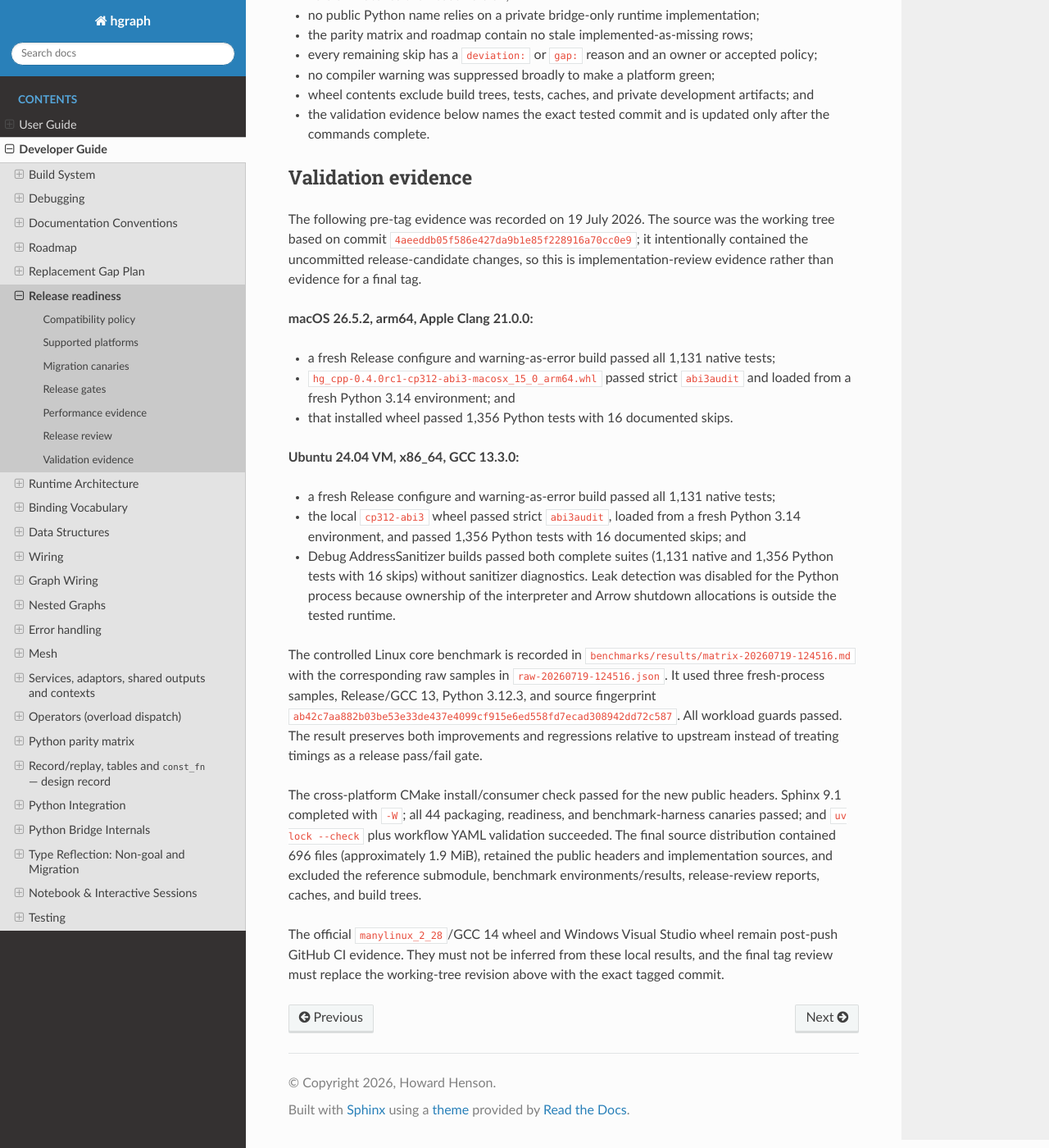
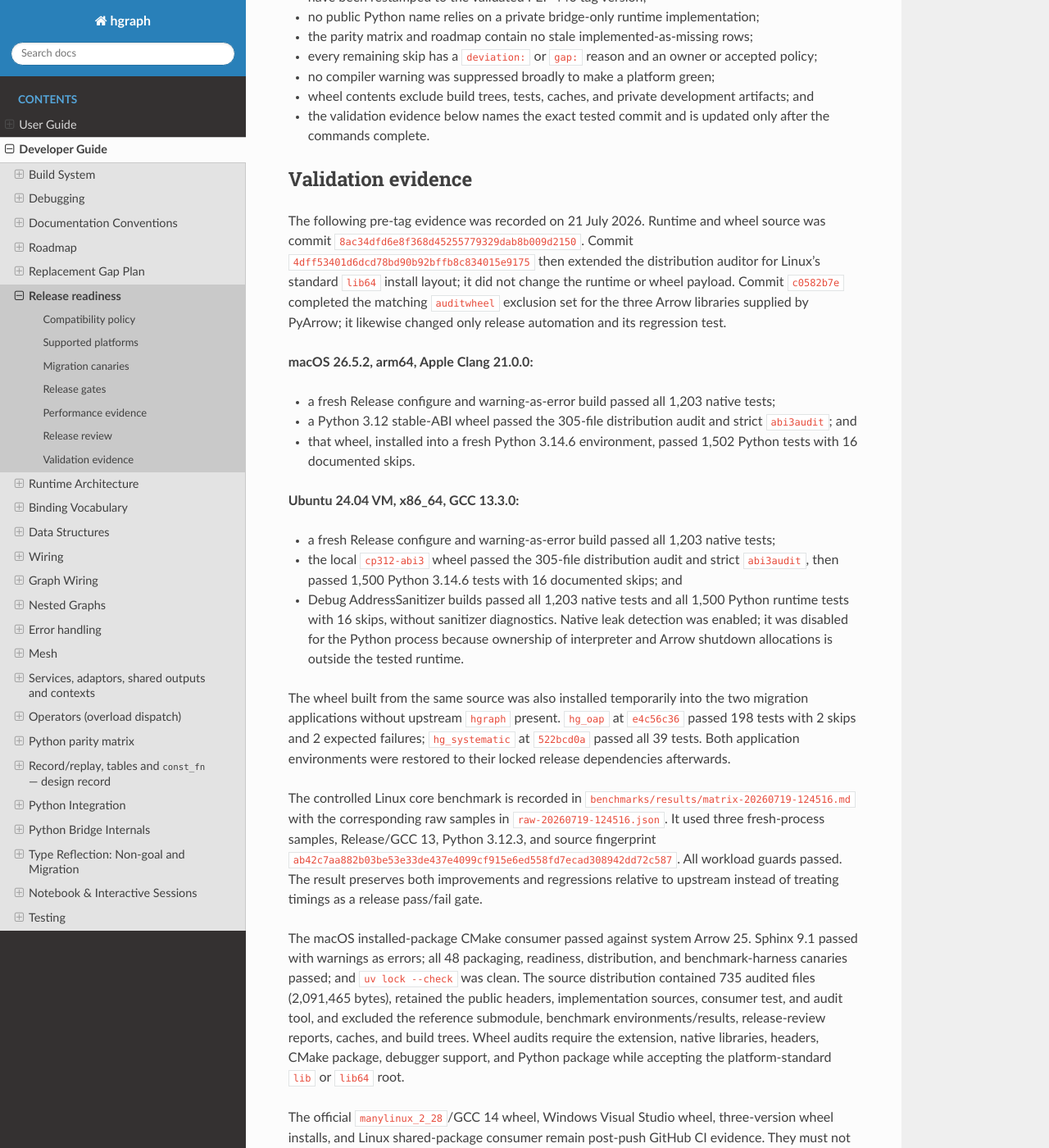
Before and after one commit to hhenson/hg_cpp, a Sphinx documentation site: the page built from docs/source/developer_guide/release_readiness.rst, in a window 1280 px wide and 1400 px high, scrolled down 2254 px. Shown: the whole window at 82% size. Built offline with Sphinx 7.4.7 and the Read the Docs theme 3.1.0, drawn with Linux system fonts in a browser that asks for light colours; some of the changed text lies outside the part shown.

Commit message:
Complete release hardening review

```diff
--- a/docs/source/developer_guide/parity_matrix.rst
+++ b/docs/source/developer_guide/parity_matrix.rst
@@ -6,7 +6,7 @@ Python ``hgraph`` surface (the ``ext/main`` reference tree) offers, what the
 C++ runtime provides today, and precisely what is missing — so "done" for the
 Python bridge is measurable rather than discovered.
 
-**Snapshot: 2026-07-19.** Regenerate the operator section by scanning
+**Snapshot: 2026-07-21.** Regenerate the operator section by scanning
 ``ext/main/hgraph/_operators/*.py`` for public ``def`` names and comparing
 against ``lib/std``'s ``Operator<"name">`` markers and ``register_*``
 call sites (three states below). Update this page in the same change as any
@@ -39,8 +39,8 @@ Operator catalogue
 
 Of the **165** public operator definitions in ``hgraph/_operators``:
 **136 registered**, **0 declared-only**, **0 missing** — **29** further names
-are covered by equivalent C++/bridge APIs (snapshot regenerated 2026-07-15
-after closing the catalogue residue; the counts come from comparing
+are covered by equivalent C++/bridge APIs (catalogue rechecked 2026-07-21
+after the release-hardening audit; the counts come from comparing
 ``operator_names()`` and the catalogue markers against the upstream scan).
 
 .. list-table::
--- a/docs/source/developer_guide/release_readiness.rst
+++ b/docs/source/developer_guide/release_readiness.rst
@@ -1,17 +1,17 @@
 Release readiness
 =================
 
-This is the operational release contract for ``hg_cpp 0.4.0rc1``. The release
-candidate validates the C++ runtime and Python compatibility package in the
-wild; it is not yet the cut-over release for the upstream ``hgraph`` package.
+This is the operational release contract for the ``hg_cpp 0.4`` line. The
+distribution validates the C++ runtime and Python compatibility package in the
+wild; it is not the upstream ``hgraph`` distribution.
 
 Compatibility policy
 --------------------
 
 - The documented Python ``hgraph`` surface is stable for the ``0.4`` line.
   Private modules and ``_hgraph`` are not public APIs.
-- The C++ runtime is the source of truth, but its public source and binary ABI
-  remain provisional for this release candidate.
+- The C++ runtime is the source of truth. Its public source and binary ABI
+  remain provisional throughout the ``0.4`` line.
 - Every Python-visible runtime behavior must have a native C++ wiring route
   and comparable behavioral coverage. Python-only syntax and opaque Python
   object adaptation are boundary exceptions, not alternate runtime semantics.
@@ -61,18 +61,18 @@ The repository contains three levels of migration evidence:
 3. The native suite proves the equivalent C++ wiring paths and the lower-level
    ownership, type-erasure, nested-graph, and lifecycle contracts.
 
-Before the final ``0.4.0`` release, run representative real applications in an
-environment containing ``hg_cpp`` but not upstream ``hgraph``. Cover startup
-and shutdown, services/adaptors, record/replay, nested map/mesh/switch graphs,
-Python user nodes, exceptions, real-time execution, and long-running memory
-behavior. Record any incompatibility as a minimal repository test before
-changing the implementation.
+For each release review, run representative real applications in an environment
+containing ``hg_cpp`` but not upstream ``hgraph``. Cover startup and shutdown,
+services/adaptors, record/replay, nested map/mesh/switch graphs, Python user
+nodes, exceptions, real-time execution, and long-running memory behavior.
+Record any incompatibility as a minimal repository test before changing the
+implementation.
 
 Release gates
 -------------
 
 The definition-of-done commands in ``AGENTS.md`` are authoritative. A release
-candidate requires all of the following from a clean checkout:
+requires all of the following from a clean checkout:
 
 - fresh Release native configure/build and the complete C++ suite on macOS;
 - a Python 3.12 ``cp312-abi3`` wheel, installed into a fresh Python 3.14
@@ -88,8 +88,8 @@ candidate requires all of the following from a clean checkout:
 
 GitHub CI is post-push platform evidence, not a substitute for the local gates.
 Tagged releases reuse the successful distribution artifacts for the exact
-commit SHA. Prerelease tags use the same ``v_`` convention, for example
-``v_0.4.0rc1``.
+commit SHA and restamp their package metadata to the tag version. Prerelease
+tags use the same ``v_`` convention, for example ``v_0.4.2rc1``.
 
 Performance evidence
 --------------------
@@ -108,8 +108,8 @@ Release review
 
 The release reviewer should verify:
 
-- package, documentation, wheel, and tag versions agree under PEP 440, and
-  CMake's numeric version matches their base version;
+- the untagged package, documentation, and CMake baseline versions agree, and
+  tagged artifacts have been restamped to the validated PEP 440 tag version;
 - no public Python name relies on a private bridge-only runtime implementation;
 - the parity matrix and roadmap contain no stale implemented-as-missing rows;
 - every remaining skip has a ``deviation:`` or ``gap:`` reason and an owner or
@@ -123,30 +123,41 @@ The release reviewer should verify:
 Validation evidence
 -------------------
 
-The following pre-tag evidence was recorded on 19 July 2026. The source was the
-working tree based on commit ``4aeeddb05f586e427da9b1e85f228916a70cc0e9``;
-it intentionally contained the uncommitted release-candidate changes, so this
-is implementation-review evidence rather than evidence for a final tag.
+The following pre-tag evidence was recorded on 21 July 2026. Runtime and wheel
+source was commit ``8ac34dfd6e8f368d45255779329dab8b009d2150``. Commit
+``4dff53401d6dcd78bd90b92bffb8c834015e9175`` then extended the distribution
+auditor for Linux's standard ``lib64`` install layout; it did not change the
+runtime or wheel payload. Commit ``c0582b7e`` completed the matching
+``auditwheel`` exclusion set for the three Arrow libraries supplied by
+PyArrow; it likewise changed only release automation and its regression test.
 
 **macOS 26.5.2, arm64, Apple Clang 21.0.0:**
 
-- a fresh Release configure and warning-as-error build passed all 1,131 native
+- a fresh Release configure and warning-as-error build passed all 1,203 native
   tests;
-- ``hg_cpp-0.4.0rc1-cp312-abi3-macosx_15_0_arm64.whl`` passed strict
-  ``abi3audit`` and loaded from a fresh Python 3.14 environment; and
-- that installed wheel passed 1,356 Python tests with 16 documented skips.
+- a Python 3.12 stable-ABI wheel passed the 305-file distribution audit and
+  strict ``abi3audit``; and
+- that wheel, installed into a fresh Python 3.14.6 environment, passed 1,502
+  Python tests with 16 documented skips.
 
 **Ubuntu 24.04 VM, x86_64, GCC 13.3.0:**
 
-- a fresh Release configure and warning-as-error build passed all 1,131 native
+- a fresh Release configure and warning-as-error build passed all 1,203 native
   tests;
-- the local ``cp312-abi3`` wheel passed strict ``abi3audit``, loaded from a
-  fresh Python 3.14 environment, and passed 1,356 Python tests with 16
-  documented skips; and
-- Debug AddressSanitizer builds passed both complete suites (1,131 native and
-  1,356 Python tests with 16 skips) without sanitizer diagnostics. Leak
-  detection was disabled for the Python process because ownership of the
-  interpreter and Arrow shutdown allocations is outside the tested runtime.
+- the local ``cp312-abi3`` wheel passed the 305-file distribution audit and
+  strict ``abi3audit``, then passed 1,500 Python 3.14.6 tests with 16 documented
+  skips; and
+- Debug AddressSanitizer builds passed all 1,203 native tests and all 1,500
+  Python runtime tests with 16 skips, without sanitizer diagnostics. Native
+  leak detection was enabled; it was disabled for the Python process because
+  ownership of interpreter and Arrow shutdown allocations is outside the
+  tested runtime.
+
+The wheel built from the same source was also installed temporarily into the
+two migration applications without upstream ``hgraph`` present. ``hg_oap`` at
+``e4c56c36`` passed 198 tests with 2 skips and 2 expected failures;
+``hg_systematic`` at ``522bcd0a`` passed all 39 tests. Both application
+environments were restored to their locked release dependencies afterwards.
 
 The controlled Linux core benchmark is recorded in
 ``benchmarks/results/matrix-20260719-124516.md`` with the corresponding raw
@@ -157,15 +168,18 @@ All workload guards passed. The result preserves both improvements and
 regressions relative to upstream instead of treating timings as a release
 pass/fail gate.
 
-The cross-platform CMake install/consumer check passed for the new public
-headers. Sphinx 9.1 completed with ``-W``; all 44 packaging, readiness, and
-benchmark-harness canaries passed; and ``uv lock --check`` plus workflow YAML
-validation succeeded. The final source distribution contained 696 files
-(approximately 1.9 MiB), retained the public headers and implementation
-sources, and excluded the reference submodule, benchmark environments/results,
-release-review reports, caches, and build trees.
+The macOS installed-package CMake consumer passed against system Arrow 25.
+Sphinx 9.1 passed with warnings as errors; all 48 packaging, readiness,
+distribution, and benchmark-harness canaries passed; and ``uv lock --check``
+was clean. The source distribution contained 735 audited files (2,091,465
+bytes), retained the public headers, implementation sources, consumer test,
+and audit tool, and excluded the reference submodule, benchmark
+environments/results, release-review reports, caches, and build trees. Wheel
+audits require the extension, native libraries, headers, CMake package,
+debugger support, and Python package while accepting the platform-standard
+``lib`` or ``lib64`` root.
 
-The official ``manylinux_2_28``/GCC 14 wheel and Windows Visual Studio wheel
-remain post-push GitHub CI evidence. They must not be inferred from these local
-results, and the final tag review must replace the working-tree revision above
-with the exact tagged commit.
+The official ``manylinux_2_28``/GCC 14 wheel, Windows Visual Studio wheel,
+three-version wheel installs, and Linux shared-package consumer remain
+post-push GitHub CI evidence. They must not be inferred from local results, and
+the final tag review must name the exact tagged commit.
```
Also changed, not shown: README.md (+4 -3 lines), docs/source/developer_guide/build_system.rst (+10 -6 lines), docs/source/developer_guide/replacement_gap_plan.rst (+21 -11 lines), docs/source/developer_guide/roadmap.rst (+10 -2 lines).
